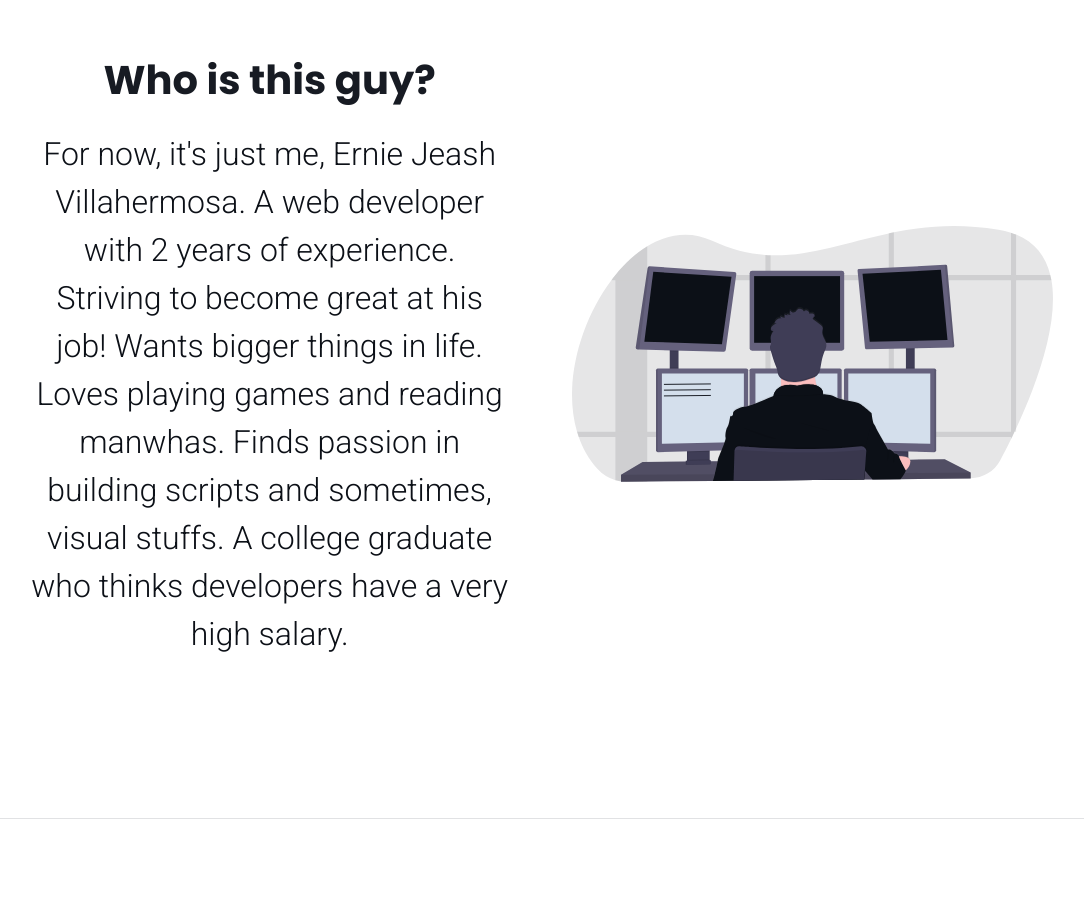
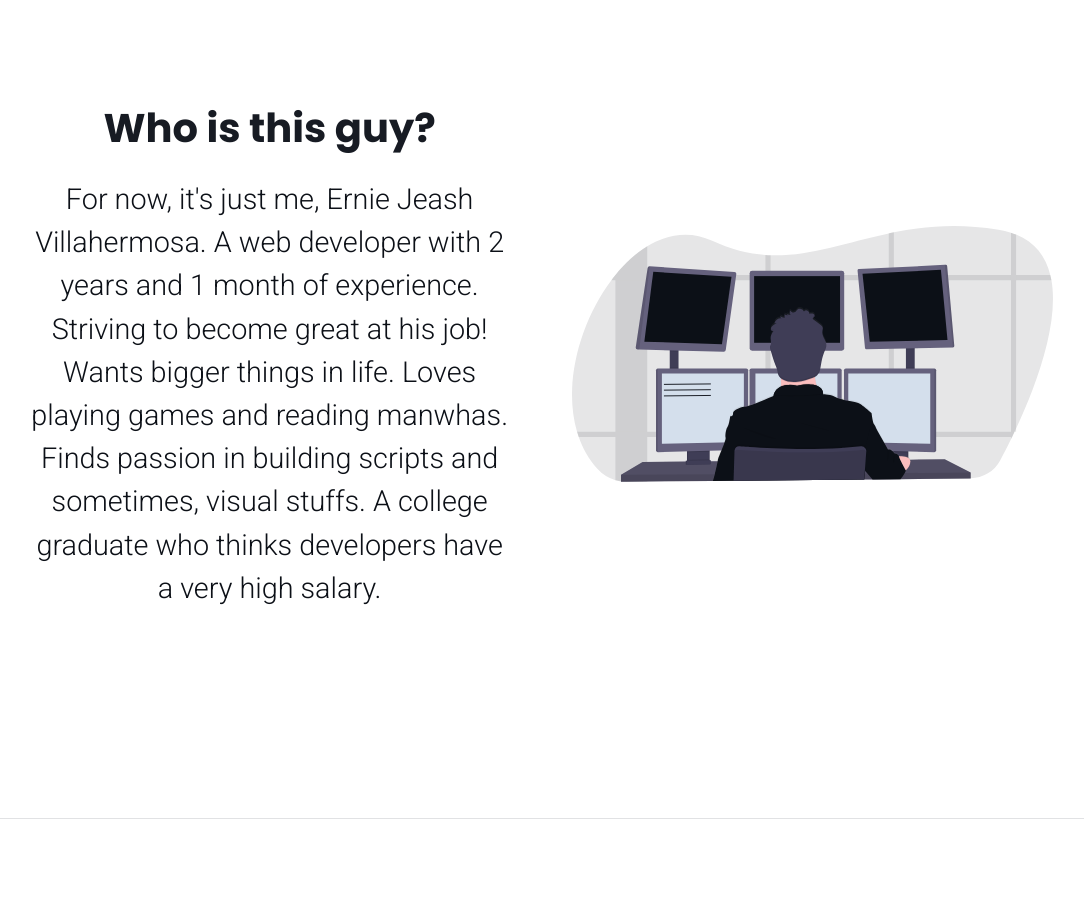
Before and after one commit to KarmaBlackshaw/portfolio, a Vue app: page / in a window 1280 px wide. Shown: the part 920-1822 px from the top of the page, without its empty margins (99-1183 px from the left). Built offline with nearby package versions, Linux system fonts and the light colour scheme.

Commit message:
update about message

```diff
--- a/src/views/home/About.vue
+++ b/src/views/home/About.vue
@@ -11,7 +11,7 @@
           </h1>
 
           <p class="about-content">
-            For now, it's just me, Ernie Jeash Villahermosa. A web developer with {{ yearsOfExperience }} years of experience. Striving to become great at his job! Wants bigger things in life. Loves playing games and reading manwhas. Finds passion in building scripts and sometimes, visual stuffs. A college graduate who thinks developers have a very high salary.
+            For now, it's just me, Ernie Jeash Villahermosa. A web developer with {{ durationOfExperience.year }} years and {{ durationOfExperience.month }} {{ durationOfExperience.month > 1 ? 'months' : 'month' }} of experience. Striving to become great at his job! Wants bigger things in life. Loves playing games and reading manwhas. Finds passion in building scripts and sometimes, visual stuffs. A college graduate who thinks developers have a very high salary.
           </p>
         </div>
       </div>
@@ -33,11 +33,23 @@ export default {
   name: 'About',
 
   computed: {
-    yearsOfExperience () {
-      const currYear = new Date().getFullYear()
-      const startYear = 2019
+    durationOfExperience () {
+      const startDate = new Date('2019-07-22')
+      const currDate = new Date()
 
-      return currYear - startYear
+      const startYear = startDate.getFullYear()
+      const currYear = currDate.getFullYear()
+
+      const startMonth = startDate.getMonth()
+      const currMonth = currDate.getMonth()
+
+      const diffYears = currYear - startYear
+      const diffMonths = currMonth - startMonth
+
+      return {
+        year: diffYears,
+        month: diffMonths
+      }
     }
   }
 }
@@ -103,7 +115,7 @@ export default {
 
     .about-content {
       font-weight: 100;
-      font-size: 2em;
+      font-size: 1.8em;
       color: $bg-main-dark;
 
       @include xs {
```
